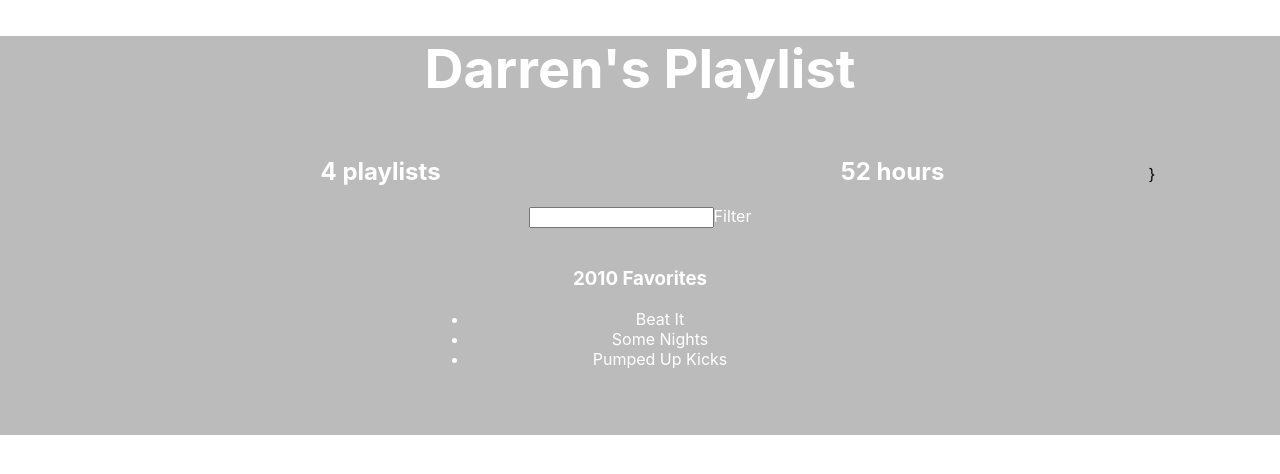
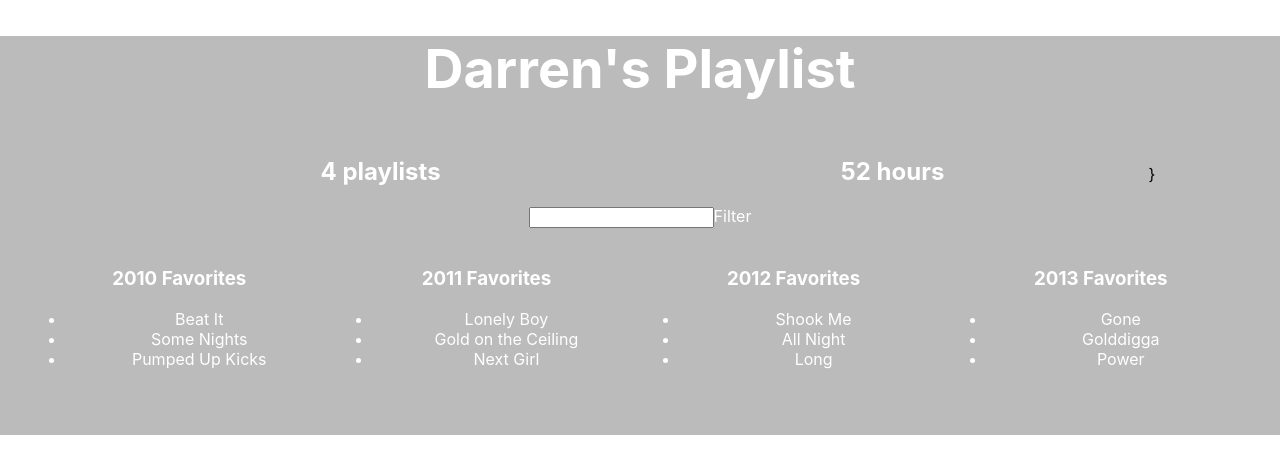
Before and after one commit to darrenhundt/better-playlists, a React (Create React App) app: page / in a window 1280 px wide. Shown: the top 474 px of the page. Built offline with nearby package versions, Linux system fonts and the light colour scheme.

Commit message:
Update App.js

```diff
--- a/src/App.js
+++ b/src/App.js
@@ -83,7 +83,7 @@ class Playlist extends Component {
 	render() {
 		let playlist = this.props.playlist
 		return (
-			<div style={{...defaultStyle, width: "33%", display: "inline-block"}}>
+			<div style={{...defaultStyle, width: "24%", display: "inline-block"}}>
 				<img />
 				<h3>{playlist.name}</h3>
 				<ul>
@@ -108,27 +108,25 @@ class App extends Component {
 		setTimeout(() => {
 			this.setState({serverData: fakeServerData});
 		}, 1000);
-		setTimeout(() => {
-			this.setState({filterString: '2010'});
-		}, 2000);
 	}
   render() {
+		let playlistToRender = this.state.serverData.user ? this.state.serverData.user.playlists
+			.filter(playlist =>
+						 playlist.name.toLowerCase().includes(
+								this.state.filterString.toLowerCase())
+						 ) : []
     return (
       <div style={{background: bg}} className="App">
 				{this.state.serverData.user ?
 					<div>
 						<h1 style={defaultStyle}>
 						{this.state.serverData.user.name}'s Playlist</h1>
-							<PlaylistCounter playlists={this.state.serverData.user.playlists}/>
-							<HoursCounter playlists={this.state.serverData.user.playlists}/>
+							<PlaylistCounter playlists={playlistToRender}/>
+							<HoursCounter playlists={playlistToRender}/>
 						}
 						<Filter onTextChange={text => this.setState({filterString: text})}/>
-						{this.state.serverData.user.playlists.filter(playlist =>
-								playlist.name.toLowerCase().includes(
-									this.state.filterString.toLowerCase())
-							).map((playlist) => {
-							return <Playlist playlist={playlist}/>
-						}
+						{playlistToRender.map((playlist) =>
+							<Playlist playlist={playlist}/>
 						)}
 					</div> : <h1 style={defaultStyle}>Loading...</h1>
 				}
```
